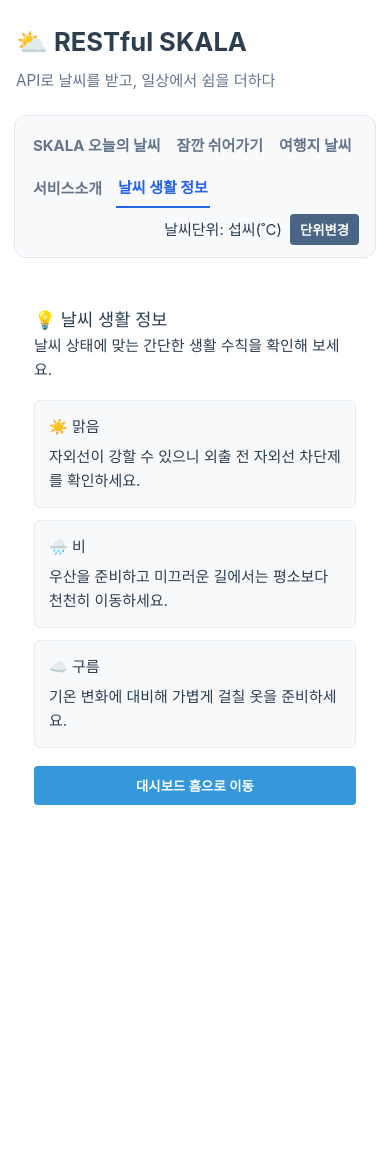
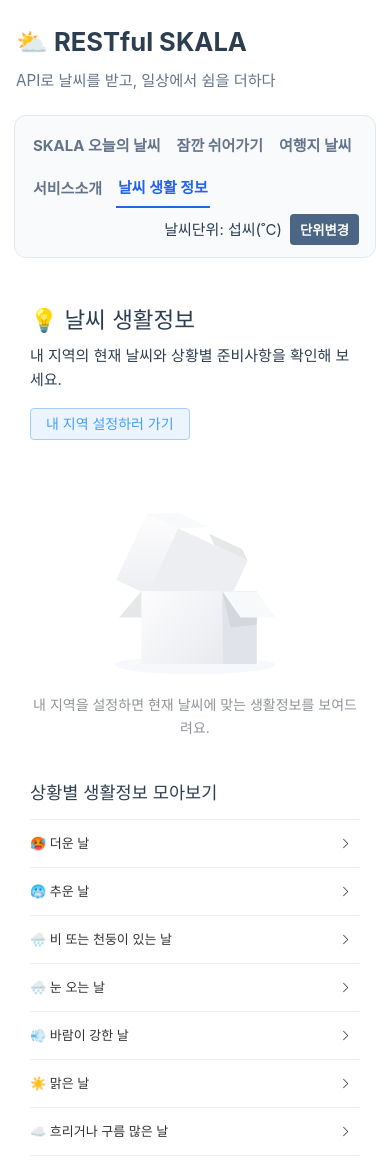
Before and after one commit to J5-K/skala-vue, a Vue app: page /tips in a window 390 px wide. Shown: the top 1176 px of the page. Before the commit the page ends 853 px from the top, so only its background shows below. Built offline with nearby package versions, Linux system fonts and the light colour scheme; no server answers.

Commit message:
feat: 선택 지역 날씨 기반 생활정보 추가

```diff
--- /dev/null
+++ b/src/composables/useSelectedCityWeather.js
@@ -0,0 +1,69 @@
+import { ref, watch } from 'vue'
+import axios from 'axios'
+import { useLocationStore } from '@/stores/locationStore'
+import { cityTargets } from '@/data/cityTargets'
+
+const API_KEY = import.meta.env.VITE_OPENWEATHER_API_KEY
+const WEATHER_URL = 'https://api.openweathermap.org/data/2.5/weather'
+
+export const useSelectedCityWeather = () => {
+  const locationStore = useLocationStore()
+  const selectedCity = ref(null)
+  const isLoading = ref(false)
+  const errorMessage = ref('')
+
+  const fetchSelectedCityWeather = async (cityId) => {
+    const target = cityTargets.find((city) => city.id === cityId)
+
+    selectedCity.value = null
+    errorMessage.value = ''
+
+    if (!target) return
+
+    isLoading.value = true
+
+    try {
+      const response = await axios.get(WEATHER_URL, {
+        params: {
+          lat: target.lat,
+          lon: target.lon,
+          appid: API_KEY,
+          units: 'metric',
+          lang: 'kr',
+        },
+      })
+
+      selectedCity.value = {
+        id: target.id,
+        name: target.name,
+        temp: Math.round(response.data.main.temp),
+        feelsLike: Math.round(response.data.main.feels_like),
+        status: response.data.weather[0].description,
+        weatherMain: response.data.weather[0].main,
+        humidity: response.data.main.humidity,
+        wind: response.data.wind.speed,
+        precipitation: response.data.rain?.['1h'] ?? response.data.snow?.['1h'] ?? 0,
+      }
+    } catch (error) {
+      console.error('선택 지역 날씨 API 요청 실패:', error)
+      errorMessage.value = '선택 지역의 최신 날씨를 불러오지 못했습니다.'
+    } finally {
+      isLoading.value = false
+    }
+  }
+
+  watch(
+    () => locationStore.selectedCityId,
+    (cityId) => {
+      fetchSelectedCityWeather(cityId)
+    },
+    { immediate: true },
+  )
+
+  return {
+    selectedCity,
+    isLoading,
+    errorMessage,
+    fetchSelectedCityWeather,
+  }
+}
--- a/src/views/WeatherTipsView.vue
+++ b/src/views/WeatherTipsView.vue
@@ -1,84 +1,204 @@
 <script setup>
+import { computed, ref, watch } from 'vue'
 import { useRouter } from 'vue-router'
+import { useSelectedCityWeather } from '@/composables/useSelectedCityWeather'
 
 const router = useRouter()
+const {
+  selectedCity: currentWeather,
+  isLoading,
+  errorMessage,
+} = useSelectedCityWeather()
+const activeTip = ref('')
 
 const tips = [
   {
-    status: '맑음',
-    icon: '☀️',
-    message: '자외선이 강할 수 있으니 외출 전 자외선 차단제를 확인하세요.',
+    name: 'hot',
+    title: '더운 날',
+    icon: '🥵',
+    preparation: '물, 자외선 차단제, 모자',
+    message: '한낮의 장시간 야외 활동은 피하고 물을 자주 마셔주세요.',
   },
   {
-    status: '비',
-    icon: '🌧️',
-    message: '우산을 준비하고 미끄러운 길에서는 평소보다 천천히 이동하세요.',
+    name: 'cold',
+    title: '추운 날',
+    icon: '🥶',
+    preparation: '따뜻한 겉옷, 장갑, 따뜻한 음료',
+    message: '체온이 떨어지지 않도록 옷을 겹쳐 입고 야외에 오래 머무르지 마세요.',
   },
   {
-    status: '구름',
+    name: 'rain',
+    title: '비 또는 천둥이 있는 날',
+    icon: '🌧️',
+    preparation: '우산, 미끄럽지 않은 신발',
+    message: '평소보다 이동 시간을 여유롭게 잡고 미끄러운 길을 조심하세요.',
+  },
+  {
+    name: 'snow',
+    title: '눈 오는 날',
+    icon: '🌨️',
+    preparation: '방한용품, 미끄럼 방지 신발',
+    message: '빙판길에서는 보폭을 줄이고 가능하면 대중교통을 이용하세요.',
+  },
+  {
+    name: 'wind',
+    title: '바람이 강한 날',
+    icon: '💨',
+    preparation: '바람막이, 단단히 닫히는 가방',
+    message: '간판이나 낙하물에 주의하고 우산보다 우비를 사용하는 것이 안전해요.',
+  },
+  {
+    name: 'clear',
+    title: '맑은 날',
+    icon: '☀️',
+    preparation: '자외선 차단제, 물',
+    message: '햇빛이 강할 수 있으니 외출 전에 자외선 차단제를 확인하세요.',
+  },
+  {
+    name: 'cloud',
+    title: '흐리거나 구름 많은 날',
     icon: '☁️',
-    message: '기온 변화에 대비해 가볍게 걸칠 옷을 준비하세요.',
+    preparation: '얇은 겉옷',
+    message: '기온 변화와 일교차에 대비해 가볍게 걸칠 옷을 준비하세요.',
   },
 ]
+
+const currentTip = computed(() => {
+  if (!currentWeather.value) return null
+
+  const { temp, weatherMain, wind } = currentWeather.value
+
+  if (temp >= 30) return tips.find((tip) => tip.name === 'hot')
+  if (temp <= 0) return tips.find((tip) => tip.name === 'cold')
+  if (['Rain', 'Drizzle', 'Thunderstorm'].includes(weatherMain)) {
+    return tips.find((tip) => tip.name === 'rain')
+  }
+  if (weatherMain === 'Snow') return tips.find((tip) => tip.name === 'snow')
+  if (wind >= 10) return tips.find((tip) => tip.name === 'wind')
+  if (weatherMain === 'Clear') return tips.find((tip) => tip.name === 'clear')
+
+  return tips.find((tip) => tip.name === 'cloud')
+})
 
 const goHome = () => {
   router.push({ name: 'weather-home' })
 }
+
+watch(currentTip, (tip) => {
+  activeTip.value = tip?.name ?? ''
+})
 </script>
 
 <template>
   <section class="tips-container">
-    <h3>💡 날씨 생활 정보</h3>
-    <p>날씨 상태에 맞는 간단한 생활 수칙을 확인해 보세요.</p>
+    <header class="tips-heading">
+      <div>
+        <h2>💡 날씨 생활정보</h2>
+        <p>내 지역의 현재 날씨와 상황별 준비사항을 확인해 보세요.</p>
+      </div>
+      <el-button type="primary" plain @click="goHome">내 지역 설정하러 가기</el-button>
+    </header>
 
-    <div class="tips-list">
-      <article v-for="tip in tips" :key="tip.status" class="tip-card">
-        <h4>{{ tip.icon }} {{ tip.status }}</h4>
-        <p>{{ tip.message }}</p>
-      </article>
+    <el-skeleton v-if="isLoading" :rows="3" animated />
+
+    <el-alert
+      v-else-if="errorMessage"
+      :title="errorMessage"
+      type="error"
+      :closable="false"
+      show-icon
+    />
+
+    <el-empty
+      v-else-if="!currentWeather"
+      description="내 지역을 설정하면 현재 날씨에 맞는 생활정보를 보여드려요."
+    />
+
+    <el-card v-else-if="currentTip" class="current-tip" shadow="never">
+      <span class="eyebrow">지금 필요한 생활정보</span>
+      <h3>{{ currentTip.icon }} {{ currentWeather.name }}은 현재 {{ currentWeather.status }}</h3>
+      <p>현재 기온 {{ currentWeather.temp }}°C · 풍속 {{ currentWeather.wind }}m/s</p>
+      <el-alert
+        :title="currentTip.message"
+        :description="`준비사항: ${currentTip.preparation}`"
+        type="success"
+        :closable="false"
+        show-icon
+      />
+    </el-card>
+
+    <div class="all-tips">
+      <h3>상황별 생활정보 모아보기</h3>
+      <el-collapse v-model="activeTip" accordion>
+        <el-collapse-item v-for="tip in tips" :key="tip.name" :name="tip.name">
+          <template #title>
+            <strong>{{ tip.icon }} {{ tip.title }}</strong>
+          </template>
+          <p>{{ tip.message }}</p>
+          <el-tag type="info">준비사항: {{ tip.preparation }}</el-tag>
+        </el-collapse-item>
+      </el-collapse>
     </div>
-
-    <button class="home-btn" @click="goHome">대시보드 홈으로 이동</button>
   </section>
 </template>
 
 <style scoped>
 .tips-container {
+  width: min(900px, 100%);
   padding: 20px;
+  margin: 0 auto;
   background: #fff;
   border-radius: 8px;
 }
 
-.tips-list {
-  display: grid;
-  gap: 12px;
-  margin: 18px 0;
+.tips-heading {
+  display: flex;
+  align-items: center;
+  justify-content: space-between;
+  gap: 16px;
+  margin-bottom: 20px;
 }
 
-.tip-card {
-  padding: 14px;
-  background: #f8f9fa;
-  border: 1px solid #e9ecef;
-  border-radius: 6px;
-}
-
-.tip-card h4,
-.tip-card p {
+.tips-heading h2,
+.tips-heading p {
   margin: 0;
 }
 
-.tip-card p {
-  margin-top: 6px;
+.tips-heading h2 {
+  margin-bottom: 6px;
 }
 
-.home-btn {
-  width: 100%;
-  padding: 10px;
-  color: #fff;
+.current-tip {
+  margin-bottom: 24px;
+}
+
+.current-tip h3 {
+  margin: 8px 0;
+}
+
+.eyebrow {
+  color: #409eff;
+  font-size: 13px;
   font-weight: bold;
-  cursor: pointer;
-  background: #3498db;
-  border: 0;
-  border-radius: 4px;
+}
+
+.all-tips h3 {
+  margin-bottom: 12px;
+}
+
+.all-tips p {
+  margin-top: 0;
+}
+
+@media (max-width: 600px) {
+  .tips-container {
+    width: 100%;
+    padding: 16px;
+  }
+
+  .tips-heading {
+    align-items: flex-start;
+    flex-direction: column;
+  }
 }
 </style>
```
Also changed, not shown: 1 other file (tests, documents, lock files or other folders).
